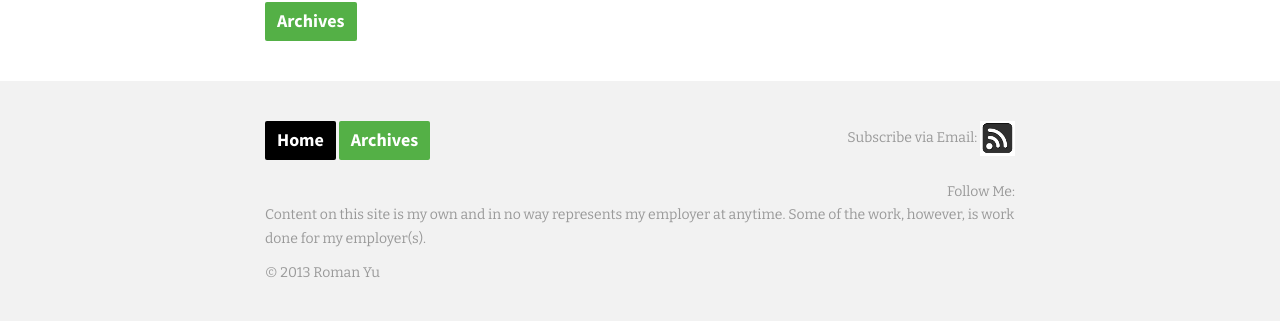
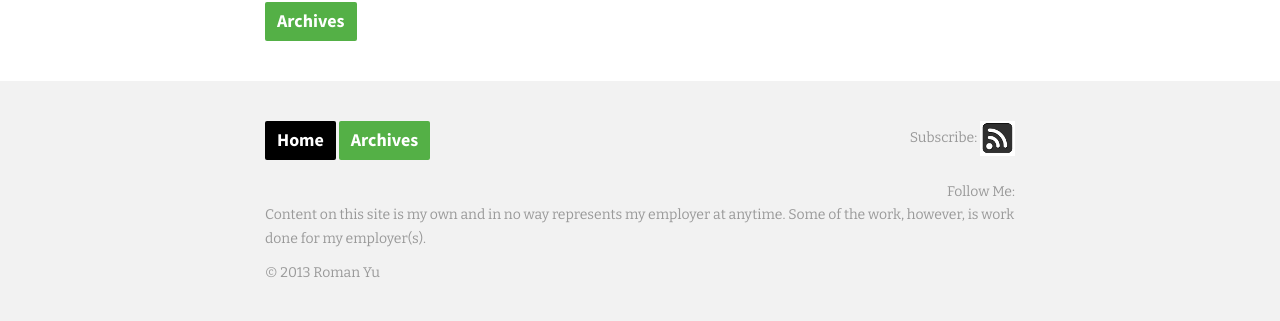
Before and after one commit to RomanYu/romanyu.github.com.bak, a Jekyll site: the page built from index.md, in a window 1280 px wide. Shown: the part 1031-1352 px from the top of the page. Built offline with Jekyll 4.4.1, drawn with Linux system fonts in a browser that asks for light colours; Markdown is read by kramdown in place of the engine named in the settings; comment, search, counter and statistics services are not loaded.

Commit message:
modify rss

```diff
--- a/_includes/footer.html
+++ b/_includes/footer.html
@@ -7,7 +7,7 @@
         {% include nav.html %}
 
 	<div class="jiathis_style_32x32" align = 'right' >
-	<span class="jiathis_txt">Subscribe via Email: </span>
+	<span class="jiathis_txt">Subscribe: </span>
 	<!--以下是QQ邮件列表订阅嵌入代码-->
 	<a target="_blank" href="http://shellfish.cn/atom.xml">
 		<img border="0" alt="订阅我的精彩内容"
```
